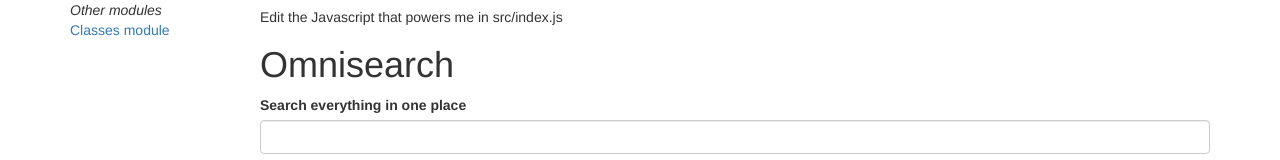
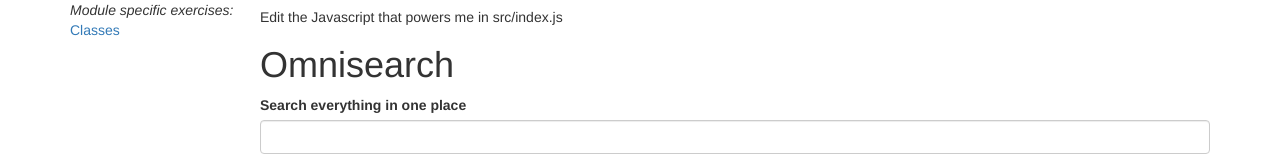
Before and after one commit to skiller-whale/modern_js, a website built with webpack: page src/index.html in a window 1280 px wide. Shown: the top 160 px of the page. Built offline with nearby package versions, Linux system fonts and the light colour scheme.

Commit message:
Tighten up nav text

```diff
--- a/src/index.html
+++ b/src/index.html
@@ -18,9 +18,9 @@
     <div class="container" style="display: flex">
       <div class="sidebar" style="flex: 1">
         <div>
-          <em>Other modules</em>
+          <em>Module specific exercises:</em>
         </div>
-        <a href="/classes/classes.html">Classes module</a>
+        <a href="/classes/classes.html">Classes</a>
       </div>
       <div style="flex: 5">
         <h5>Edit the Javascript that powers me in src/index.js</h5>
```
